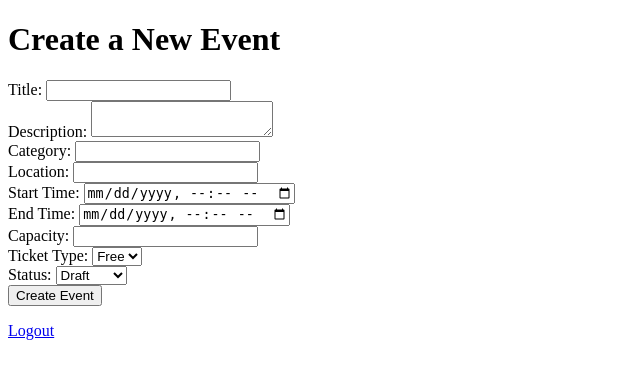
After one commit to Vaxy15/SOEN-341-Project, a Django app: page /events/create/ in a window 1280 px wide. The commit adds this page. Shown: the top 379 px of the page, without its empty margins (0-640 px from the left). Run offline with Django 5.2, Linux system fonts and the light colour scheme.

Commit message:
"added a front end for organizers to create events"

```diff
--- /dev/null
+++ b/campusevents/templates/create_event.html
@@ -0,0 +1,54 @@
+<!DOCTYPE html>
+<html lang="en">
+<head>
+    <meta charset="UTF-8">
+    <title>Create Event</title>
+</head>
+<body>
+    <h1>Create a New Event</h1>
+
+    {% if message %}
+        <p style="color:green">{{ message }}</p>
+    {% endif %}
+
+    <form method="post">
+        {% csrf_token %}
+        <label>Title:</label>
+        <input type="text" name="title" required><br>
+
+        <label>Description:</label>
+        <textarea name="description" required></textarea><br>
+
+        <label>Category:</label>
+        <input type="text" name="category"><br>
+
+        <label>Location:</label>
+        <input type="text" name="location" required><br>
+
+        <label>Start Time:</label>
+        <input type="datetime-local" name="start_at" required><br>
+
+        <label>End Time:</label>
+        <input type="datetime-local" name="end_at" required><br>
+
+        <label>Capacity:</label>
+        <input type="number" name="capacity" min="0"><br>
+
+        <label>Ticket Type:</label>
+        <select name="ticket_type">
+            <option value="free">Free</option>
+            <option value="paid">Paid</option>
+        </select><br>
+
+        <label>Status:</label>
+        <select name="status">
+            <option value="draft">Draft</option>
+            <option value="pending">Pending</option>
+        </select><br>
+
+        <button type="submit">Create Event</button>
+    </form>
+
+    <p><a href="{% url 'logout' %}">Logout</a></p>
+</body>
+</html>
--- a/campusevents/templates/home.html
+++ b/campusevents/templates/home.html
@@ -20,5 +20,6 @@
         </li>
         {% endfor %}
     </ul>
+<a href="{% url 'login' %}">Login</a>
 </body>
 </html>
--- a/campusevents/urls.py
+++ b/campusevents/urls.py
@@ -1,8 +1,24 @@
 from django.urls import path
 from . import views
 
+from django.urls import path
+from django.contrib.auth import views as auth_views
+from campusevents import views
+
 urlpatterns = [
-    path("", views.home, name="home"),
+    # Login/logout
+    path('login/', auth_views.LoginView.as_view(template_name='login.html'), name='login'),
+    path('logout/', auth_views.LogoutView.as_view(next_page='/login/'), name='logout'),
+
+    # Event creation
+    path('events/create/', views.create_event, name='create_event'),
+
+    # Home page (optional)
+    path('', views.home, name='home'),
+
+    path('events/confirmation/<int:pk>/', views.event_confirmation, name='event_confirmation'),
+
+
     # API endpoints
     path("api/profile/", views.UserProfileView.as_view(), name="user_profile"),
     path(
--- a/campusevents/views.py
+++ b/campusevents/views.py
@@ -40,7 +40,46 @@ import io
 import csv
 from django.shortcuts import get_object_or_404
 from django.http import HttpResponse
+from django.shortcuts import render, redirect, get_object_or_404
+from .models import Event, Organization
 
+def create_event(request):
+    if request.method == "POST":
+        title = request.POST.get("title")
+        description = request.POST.get("description")
+        category = request.POST.get("category")
+        location = request.POST.get("location")
+        start_at = request.POST.get("start_at")
+        end_at = request.POST.get("end_at")
+        capacity = request.POST.get("capacity")
+        ticket_type = request.POST.get("ticket_type")
+        status = request.POST.get("status")
+
+        default_org = Organization.objects.create(name="Default Org")
+
+        # Create the event and assign it to a variable
+        event = Event.objects.create(
+            title=title,
+            description=description,
+            category=category,
+            location=location,
+            start_at=start_at,
+            end_at=end_at,
+            capacity=capacity,
+            ticket_type=ticket_type,
+            status=status,
+            created_by=request.user,
+            org=default_org,
+        )
+
+        return redirect('event_confirmation', pk=event.pk)
+
+    return render(request, "create_event.html")
+
+
+def event_confirmation(request, pk):
+    event = get_object_or_404(Event, pk=pk)
+    return render(request, "event_confirmation.html", {"event": event})
 
 class EventPagination(PageNumberPagination):
     """Custom pagination for events."""
```
Also changed, not shown: campus/settings.py (+7 -0 lines), campusevents/templates/event_confirmation.html (added, +21 -0 lines), campusevents/templates/login.html (added, +18 -0 lines).
